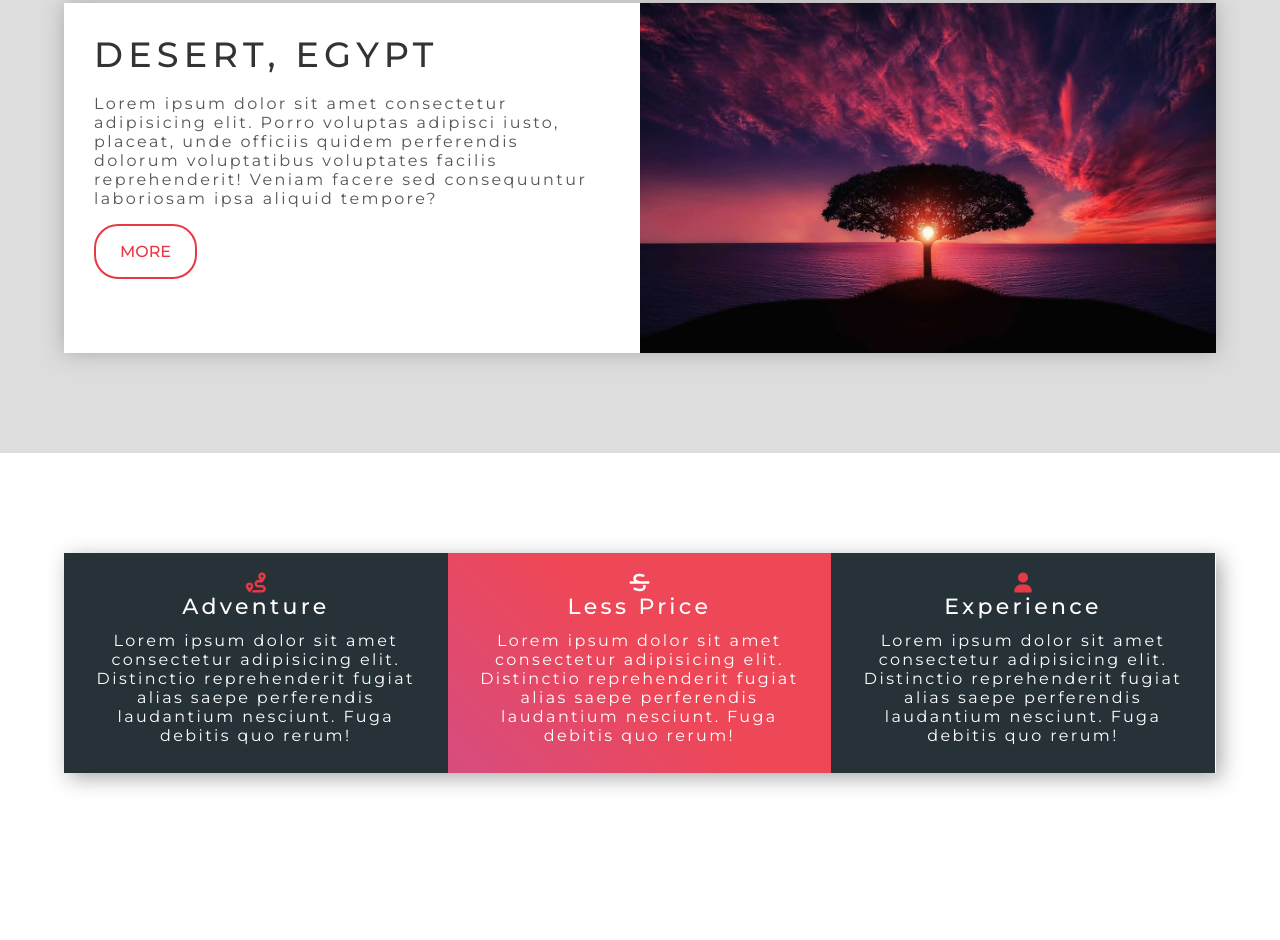
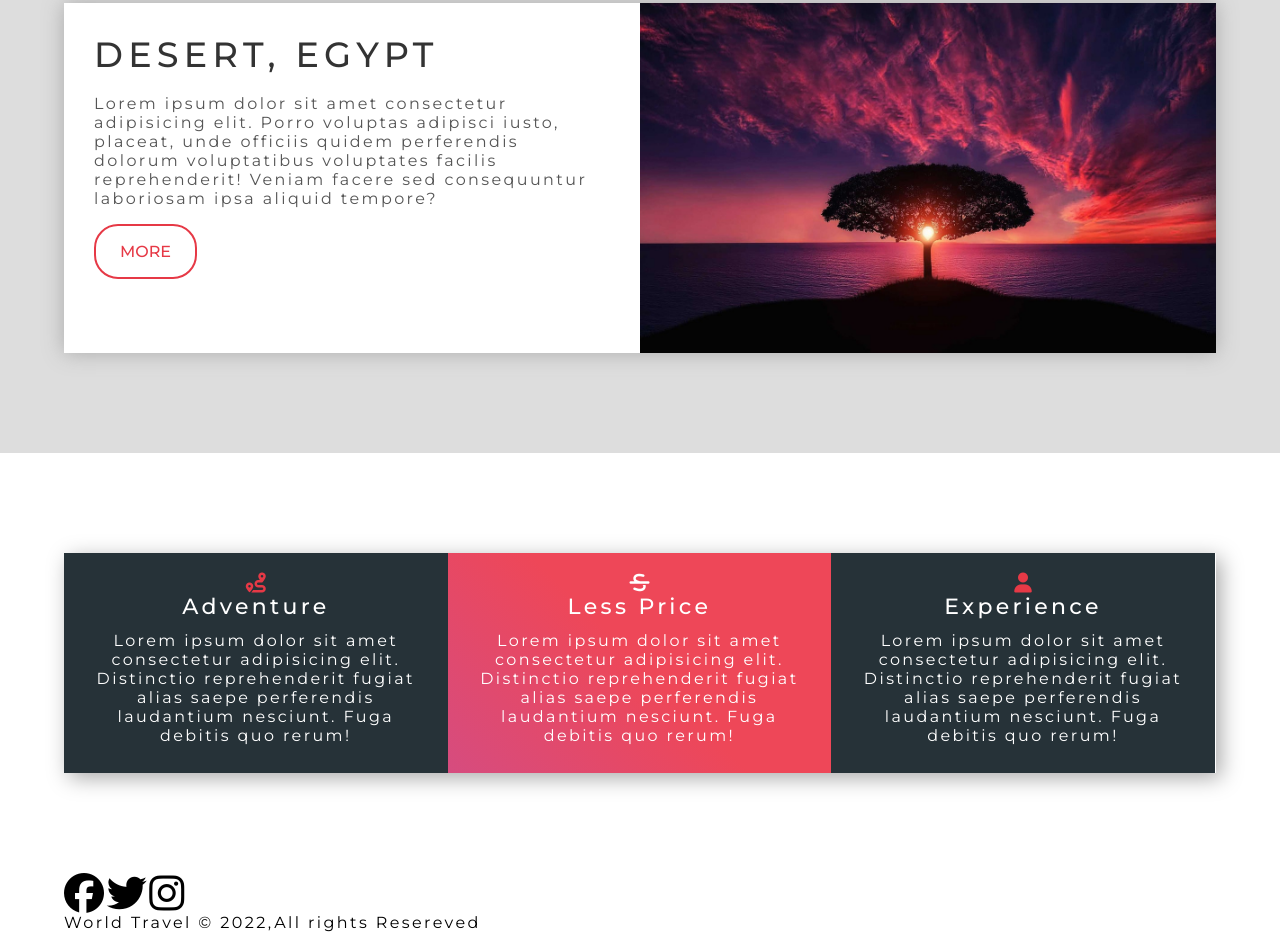
Before and after one commit to Madnote/Travel-Website, a plain HTML site: page index.html in a window 1280 px wide. Shown: the part 1347-2287 px from the top of the page. Before the commit the page ends 2220 px from the top, so only its background shows below. Drawn offline with Linux system fonts and the light colour scheme.

Commit message:
added-footer

```diff
--- a/index.html
+++ b/index.html
@@ -80,7 +80,14 @@
     </section>
 
     <footer class="footer">
-
+        <div class="container">
+        <div class="social-media">
+            <i class="fa-brands fa-facebook fa-4x"></i>
+            <i class="fa-brands fa-twitter fa-4x"></i>
+            <i class="fa-brands fa-instagram fa-4x"></i>
+        </div>
+        <p>World Travel &copy; 2022,All rights Resereved</p>
+        </div>
     </footer>
 </body>
 </html>
```
